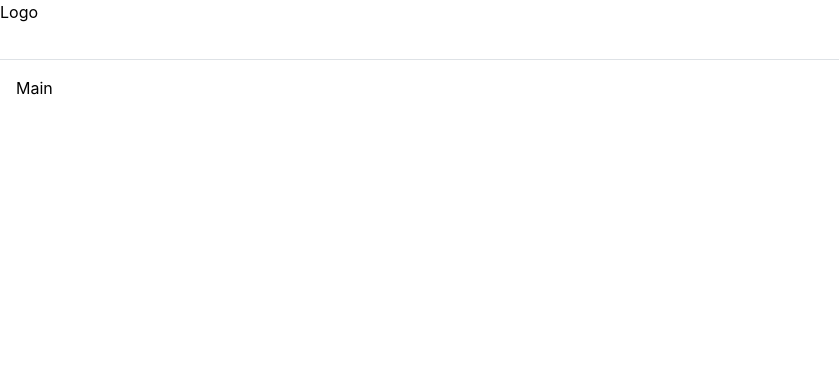
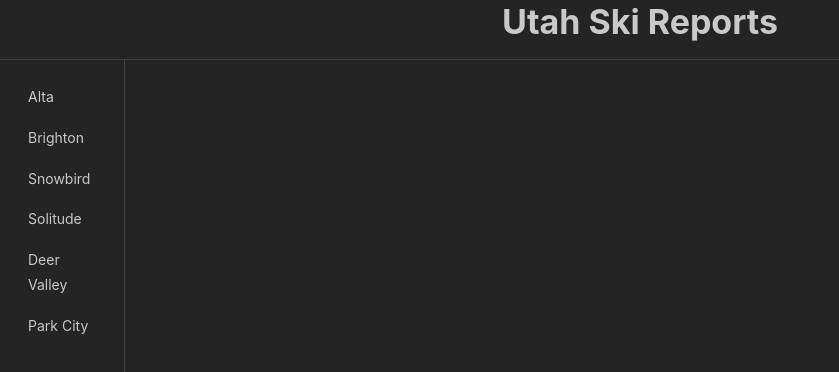
Before and after one commit to SamEakin/WasatchSkiReport, a React (Vite) app: page / in a window 1280 px wide. Shown: the top 372 px of the page, without its empty margins (0-839 px from the left). Built offline with nearby package versions, Linux system fonts and the light colour scheme.

Commit message:
changed resort selection to sidebar navigation

```diff
--- a/package.json
+++ b/package.json
@@ -11,6 +11,7 @@
   },
   "dependencies": {
     "@mantine/core": "^7.5.1",
+    "@mantine/form": "^7.5.1",
     "@mantine/hooks": "^7.5.1",
     "react": "^18.2.0",
     "react-dom": "^18.2.0"
--- a/src/App.tsx
+++ b/src/App.tsx
@@ -1,25 +1,40 @@
-import { AppShell, Burger } from '@mantine/core';
-import { useDisclosure } from '@mantine/hooks';
+import { AppShell, Center, Group, Paper, Title } from '@mantine/core';
+import { useState } from 'react';
+import LiveCam from './components/LiveCam';
+import ResortNavBar from './components/ResortNavBar';
 
-function App() {
-  const [opened, { toggle }] = useDisclosure();
+export function App() {
+
+  const [resort, setResort] = useState<string>('');
+
+  function handleResortSelect(resort: string) {
+    setResort(resort)
+  }
 
   return (
     <AppShell
       header={{ height: 60 }}
+      navbar={{
+        width: 125,
+        breakpoint: "xs"
+      }}
       padding="md"
     >
       <AppShell.Header>
-        <Burger
-          opened={opened}
-          onClick={toggle}
-          hiddenFrom="sm"
-          size="sm"
-        />
-        <div>Logo</div>
+        <Center>
+          <Title>Utah Ski Reports</Title>
+        </Center>
       </AppShell.Header>
 
-      <AppShell.Main>Main</AppShell.Main>
+      <AppShell.Navbar p="md">
+        <ResortNavBar onResortSelect={handleResortSelect}/>
+      </AppShell.Navbar>
+
+      <AppShell.Main>
+        <Group>
+          <LiveCam resort={resort} />
+        </Group>
+      </AppShell.Main>
     </AppShell>
   );
 }
--- /dev/null
+++ b/src/components/LiveCam.tsx
@@ -0,0 +1,47 @@
+import { Anchor } from "@mantine/core";
+
+type LiveCamProps = {
+    resort: string
+};
+
+export default function LiveCam({ resort }: LiveCamProps) {
+    // ToDo: Snowbird should probably be a different component
+    if (resort === 'Snowbird') {
+        return (
+            <Anchor href="https://www.snowbird.com/mountain-report/#webcams" target="_blank" underline="hover">
+                    Live feeds only available on Snowbird's website.
+            </Anchor>
+        )
+    }
+    return (
+        liveCams(resort).map((url) =>
+            <iframe width="560" height="315" src={url} allow="accelerometer; autoplay; clipboard-write; encrypted-media; gyroscope; picture-in-picture; web-share"></iframe>
+        )
+    )
+};
+
+function liveCams(resort: string): string[] {
+    let urls: string[] = [];
+    switch (resort) {
+        case 'Brighton':
+            urls = [
+                "https://www.youtube.com/embed/iq-CT8UQzgo?si=toe60D52-jmCPsac&amp;controls=0&amp;autoplay=1",
+                "https://www.youtube.com/embed/YDyBL3bXOwA?si=XjvA0VDVGj_CPdBM&amp;controls=0&amp;autoplay=1"
+            ]
+            break;
+        case 'Solitude':
+            urls = [
+                "https://www.youtube.com/embed/ta-4QZbfMXc?si=fk6k-E_EBdqZppqV&amp;controls=0&amp;autoplay=1",
+                "https://www.youtube.com/embed/d8hFWghj84k?si=QbM1mPDt9IYS1T26&amp;controls=0&amp;autoplay=1",
+                "https://www.youtube.com/embed/Lnznapxh2xM?si=HKgi4idrKYvEEH3h&amp;controls=0&amp;autoplay=1",
+                "https://www.youtube.com/embed/Hhv0J8fQAxw?si=P3NMJLt-ZfkZlY3k&amp;controls=0&amp;autoplay=1"
+            ]
+            break;
+        case 'Alta':
+            urls = [
+                "https://storage.googleapis.com/prism-cam-00088/running/00088_timelapse_1080.mp4"
+            ]
+            break;
+    }
+    return urls
+}
--- /dev/null
+++ b/src/components/ResortNavBar.tsx
@@ -0,0 +1,18 @@
+import { NavLink } from '@mantine/core';
+
+type ResortNavBarProps = {
+    onResortSelect: (value: string) => void;
+};
+
+export default function ResortNavBar({ onResortSelect }: ResortNavBarProps){
+    const resorts: string[] = ['Alta', 'Brighton', 'Snowbird', 'Solitude', 'Deer Valley', 'Park City']
+
+    return (
+        resorts.map((resort) =>
+            <NavLink
+                label={resort}
+                onClick={() => onResortSelect(resort)}
+            />
+        )
+    );
+};
--- a/src/main.tsx
+++ b/src/main.tsx
@@ -7,7 +7,7 @@
 
 ReactDOM.createRoot(document.getElementById('root')!).render(
   <React.StrictMode>
-        <MantineProvider>
+        <MantineProvider defaultColorScheme='dark'>
           <App />
         </MantineProvider>
   </React.StrictMode>,
```
Also changed, not shown: 1 other file (tests, documents, lock files or other folders).
